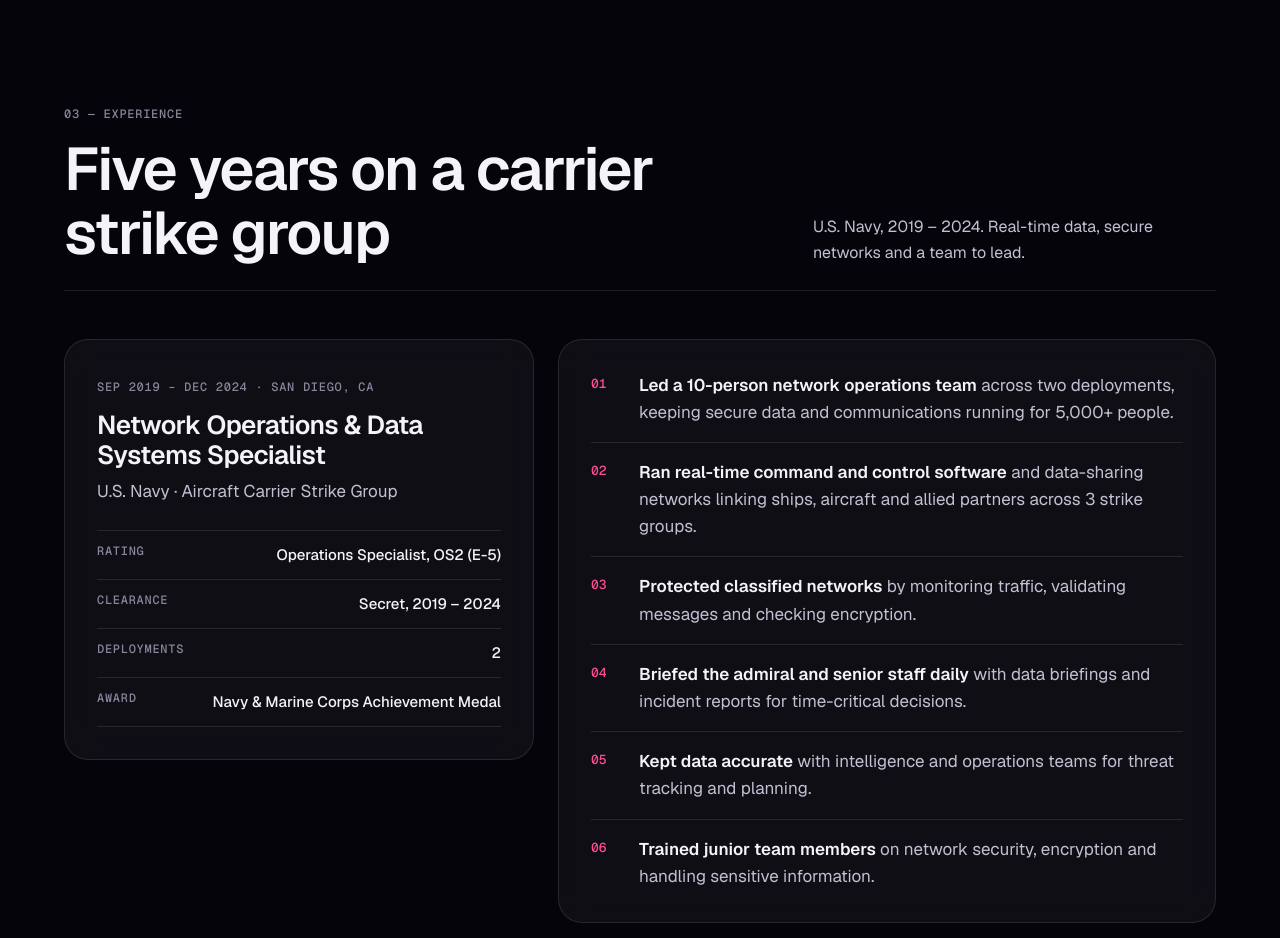
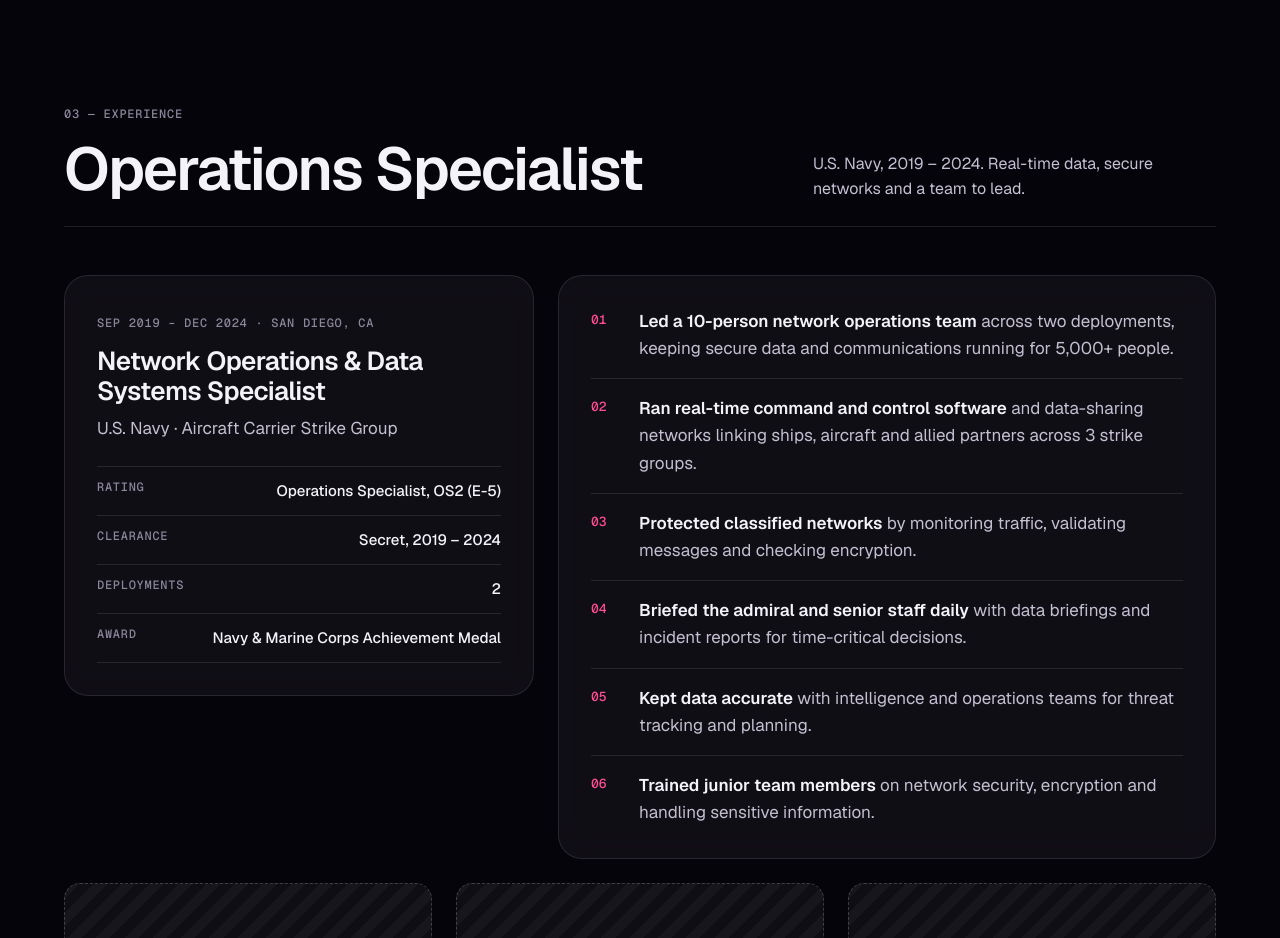
Before and after one commit to jdmillan/jdmillan.github.io, a plain HTML site: page index.html in a window 1280 px wide. Shown: the part 1760-2698 px from the top of the page. Drawn offline with nearby package versions, Linux system fonts and the light colour scheme; no server answers.

Commit message:
Rename Experience heading to Operations Specialist
Co-Authored-By: Claude Opus 5.5 <noreply@anthropic.com>

```diff
--- a/index.html
+++ b/index.html
@@ -342,7 +342,7 @@ h1 { margin-top: var(--s5); font-size: clamp(38px, 4.4vw, 60px); }
   <!-- 03 Experience -->
   <section id="experience">
     <div class="head r">
-      <div><span class="label">03 — Experience</span><h2>Five years on a carrier strike group</h2></div>
+      <div><span class="label">03 — Experience</span><h2>Operations Specialist</h2></div>
       <p>U.S. Navy, 2019 – 2024. Real-time data, secure networks and a team to lead.</p>
     </div>
     <div class="xp">
```
